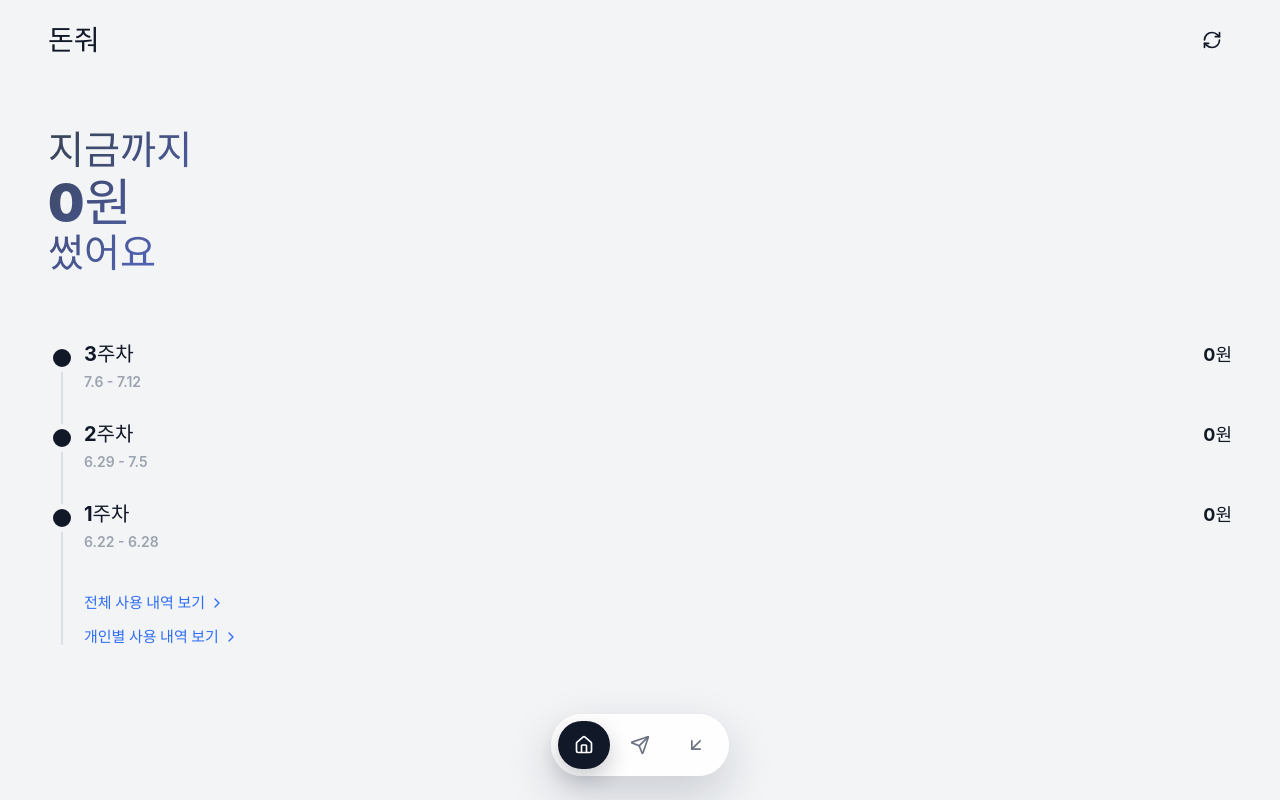
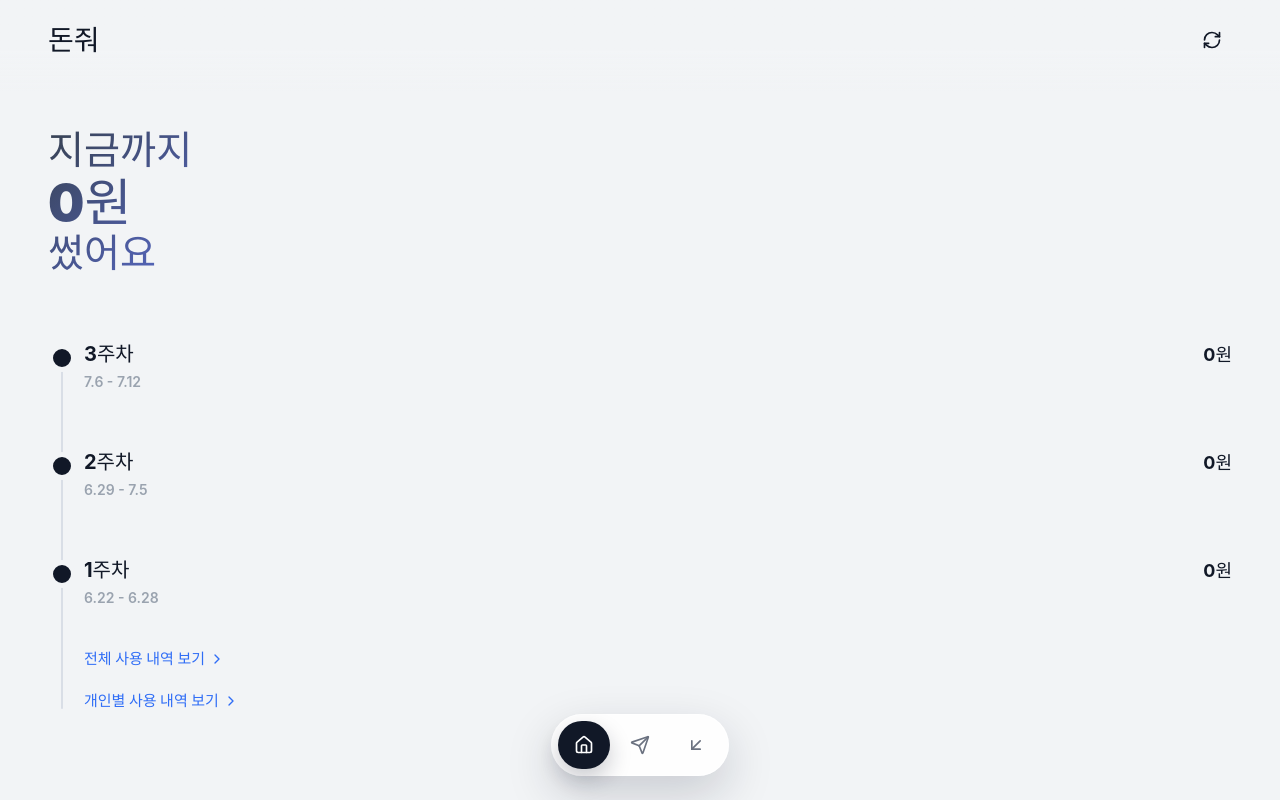
Before and after one commit to namooplus/donjwo, a React (Vite) app: page / in a window 1280 px wide. Built offline with nearby package versions, Linux system fonts and the light colour scheme; no server answers; the database is empty.

Commit message:
feat: summary fragment desgin

```diff
--- a/src/components/screens/home/fragments/SummaryFragment.tsx
+++ b/src/components/screens/home/fragments/SummaryFragment.tsx
@@ -59,7 +59,7 @@ export function SummaryFragment({
         )}
 
         {summary.weeks.length > 0 && (
-          <div className="grid gap-7">
+          <div className="grid gap-14">
             {summary.weeks.map((week) => (
               <article className="relative" key={week.id}>
                 <span className="absolute -left-9 top-1 grid size-7 place-items-center rounded-full border-[5px] border-[#f2f4f6] bg-[#111827]" />
@@ -81,7 +81,7 @@ export function SummaryFragment({
           </div>
         )}
 
-        <div className="mt-10 grid gap-3">
+        <div className="mt-10 grid gap-5">
           <button
             className="flex items-center gap-1 text-[15px] font-bold text-[#2f6df6] transition hover:text-[#1d4ed8]"
             type="button"
```
